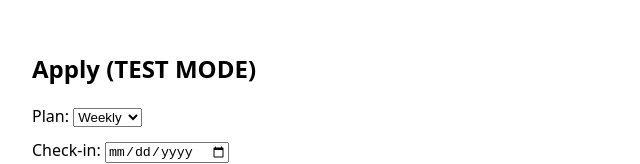
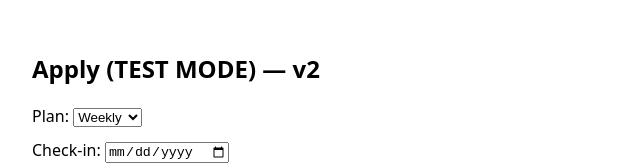
Before and after one commit to stepabovemd-create/RIHCT4, a Next.js app: page /apply in a window 1280 px wide. Shown: the top 164 px of the page, without its empty margins (0-640 px from the left). Built offline with nearby package versions, Linux system fonts and the light colour scheme.

Commit message:
Update page.tsx

```diff
--- a/app/apply/page.tsx
+++ b/app/apply/page.tsx
@@ -20,7 +20,7 @@ export default function Apply() {
         body: JSON.stringify({ plan }),
       })
       const { url } = await r.json()
-      window.location.href = url // Stripe-hosted Checkout (test mode)
+      window.location.href = url
     } finally {
       setLoading(false)
     }
@@ -28,7 +28,7 @@ export default function Apply() {
 
   return (
     <main style={{padding:'2rem', fontFamily:'system-ui'}}>
-      <h2>Apply (TEST MODE)</h2>
+      <h2>Apply (TEST MODE) — v2</h2>
       <div style={{marginTop:12}}>
         <label>Plan:&nbsp;
           <select value={plan} onChange={e=>setPlan(e.target.value)}>
```
